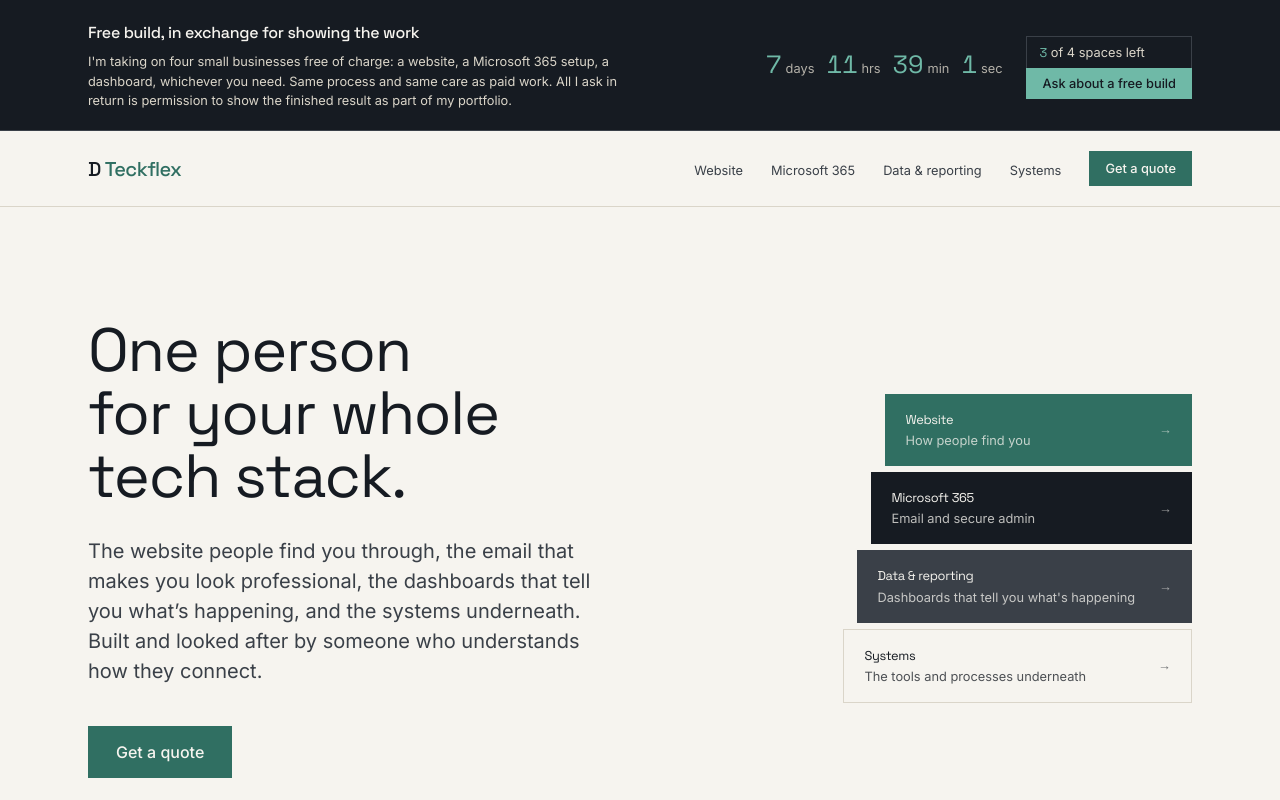
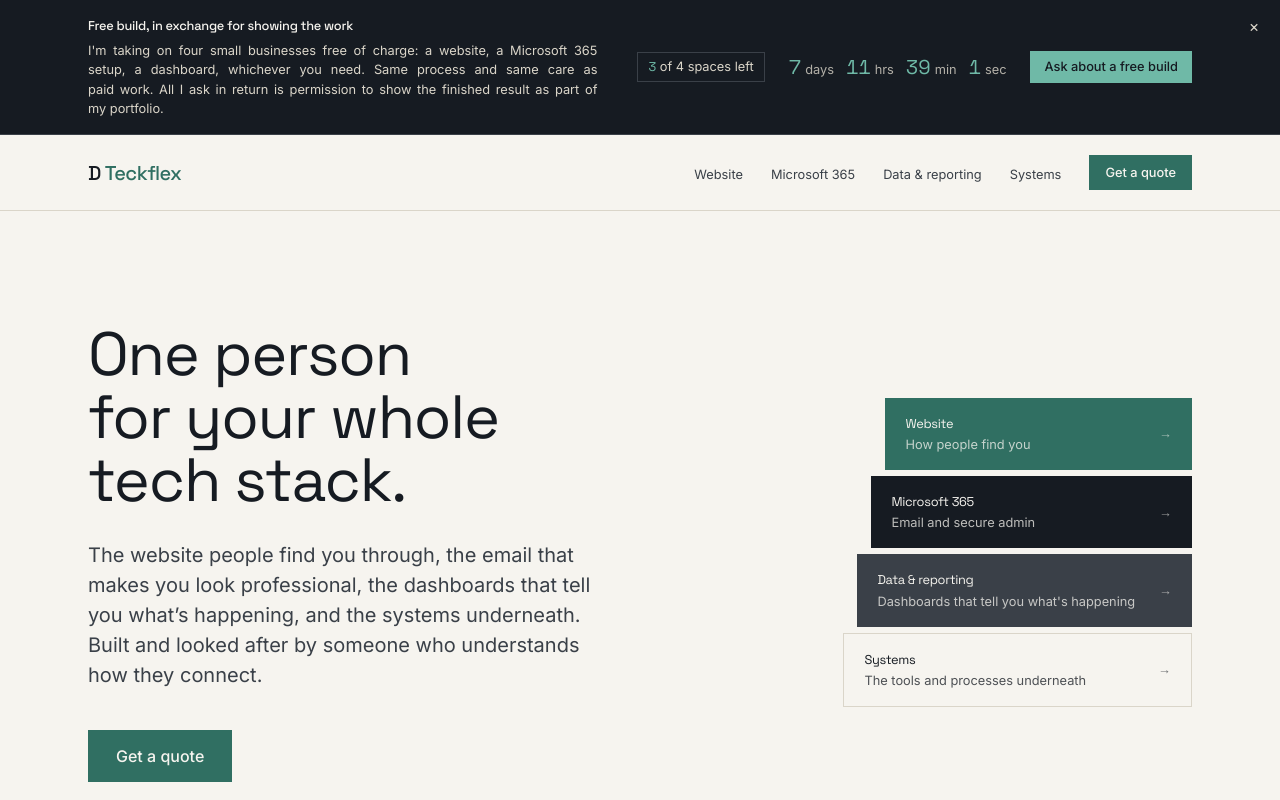
Before and after one commit to toriola5/d-teckflex, a Next.js app: page / in a window 1280 px wide. Shown: the top 800 px of the page. Built offline with nearby package versions, Linux system fonts and the light colour scheme.

Commit message:
Another positional change and a cancel button in the banner

```diff
--- a/src/components/FreeWorkBanner.tsx
+++ b/src/components/FreeWorkBanner.tsx
@@ -1,7 +1,7 @@
 "use client";
 
 import Link from "next/link";
-import { useEffect, useState } from "react";
+import { useEffect, useState, useSyncExternalStore } from "react";
 import {
   breakdown,
   deadlineLabel,
@@ -29,8 +29,56 @@ import {
   second: an announcement per second would make the page unusable with a screen
   reader, and the date is the useful information anyway.
 */
+
+/*
+  Dismissal, remembered per browser.
+
+  The key includes the deadline, so starting a new offer with a new date shows
+  the banner again to someone who dismissed the previous one. Without that,
+  one dismissal would silence every future offer forever.
+
+  Every localStorage call is wrapped: it throws outright in some privacy modes
+  rather than returning null, and a banner is not worth breaking a page for.
+*/
+const DISMISS_KEY = `dteckflex-offer-dismissed:${offer.endsAt}`;
+
+let listeners: Array<() => void> = [];
+
+function isDismissed(): boolean {
+  try {
+    return window.localStorage.getItem(DISMISS_KEY) === "1";
+  } catch {
+    return false;
+  }
+}
+
+function dismissOffer() {
+  try {
+    window.localStorage.setItem(DISMISS_KEY, "1");
+  } catch {
+    /* Storage unavailable. The banner still closes for this page view, it
+       just comes back on the next one. */
+  }
+  for (const listener of listeners) listener();
+}
+
+function subscribeDismissed(onChange: () => void) {
+  listeners.push(onChange);
+  return () => {
+    listeners = listeners.filter((listener) => listener !== onChange);
+  };
+}
+
 export default function FreeWorkBanner() {
   const [remaining, setRemaining] = useState<number | null>(null);
+
+  /* Server snapshot is always "not dismissed", so the markup matches on the
+     server and the browser corrects it without a hydration mismatch. */
+  const dismissed = useSyncExternalStore(
+    subscribeDismissed,
+    isDismissed,
+    () => false,
+  );
 
   useEffect(() => {
     const tick = () => setRemaining(msRemaining());
@@ -40,7 +88,7 @@ export default function FreeWorkBanner() {
   }, []);
 
   /* No spaces left is as much an end to the offer as the deadline is. */
-  if (!offer.enabled || !spotsOpen()) return null;
+  if (!offer.enabled || !spotsOpen() || dismissed) return null;
   /* null means not mounted yet, so keep the banner. Only a real, measured
      expiry removes it. */
   if (remaining !== null && remaining <= 0) return null;
@@ -50,23 +98,58 @@ export default function FreeWorkBanner() {
   return (
     <aside
       aria-labelledby="offer-heading"
-      className="border-b border-graphite bg-ink text-canvas"
+      className="relative border-b border-graphite bg-ink text-canvas"
     >
-      <div className="mx-auto flex max-w-6xl flex-col gap-4 px-6 py-5 lg:flex-row lg:items-center lg:gap-10">
-        <div className="lg:flex-1">
+      <button
+        type="button"
+        onClick={dismissOffer}
+        aria-label="Dismiss this offer"
+        className="absolute right-3 top-3 flex size-7 items-center justify-center text-hairline transition-colors hover:text-canvas focus-visible:outline-[#f6f4ef]"
+      >
+        <span aria-hidden="true" className="text-base leading-none">
+          &times;
+        </span>
+      </button>
+
+      <div className="mx-auto flex max-w-6xl flex-col gap-4 px-6 py-4 lg:flex-row lg:items-center lg:gap-10">
+        <div className="pr-8 lg:flex-1 lg:pr-0">
           <h2
             id="offer-heading"
-            className="font-display text-base font-medium text-canvas"
+            className="font-display text-sm font-medium text-canvas"
           >
             {offer.heading}
           </h2>
-          <p className="mt-1.5 max-w-[68ch] text-sm text-hairline">
+          {/* Justified, with hyphenation on. Justify without hyphens opens
+              large gaps between words on narrow columns. */}
+          <p className="mt-1.5 max-w-[68ch] hyphens-auto text-justify text-sm text-hairline">
             {offer.body}
           </p>
         </div>
 
-        <div className="flex flex-wrap items-center gap-x-6 gap-y-3">
-          <p className="text-sm text-hairline">
+        {/*
+          Mobile: spaces-left and the button share the top row, countdown on its
+          own row beneath. Desktop: spaces, countdown, button all inline.
+
+          Order classes do the rearranging, so each element exists once in the
+          DOM. The countdown takes w-full on mobile, which is what forces it
+          onto its own line rather than wrapping unpredictably.
+        */}
+        <div className="flex flex-wrap items-center justify-between gap-x-4 gap-y-3 lg:justify-start lg:gap-x-6">
+          <p className="order-1 border border-graphite px-2.5 py-1 text-sm text-hairline">
+            <span className="font-display text-accent-on-ink">
+              {offer.places.remaining}
+            </span>{" "}
+            of {offer.places.total} spaces left
+          </p>
+
+          <Link
+            href={offer.ctaHref}
+            className="order-2 bg-accent-on-ink px-3.5 py-1.5 text-sm font-medium text-ink transition-opacity hover:opacity-90 focus-visible:outline-[#f6f4ef] lg:order-3"
+          >
+            {offer.ctaLabel}
+          </Link>
+
+          <p className="order-3 w-full text-sm text-hairline lg:order-2 lg:w-auto">
             <span className="sr-only">
               {spotsLabel()}. This offer closes on {deadlineLabel()}.
             </span>
@@ -79,21 +162,6 @@ export default function FreeWorkBanner() {
               </span>
             )}
           </p>
-          <div>
-            <p className="border border-graphite px-3 py-1.5 text-sm text-hairline">
-              <span className="font-display text-accent-on-ink">
-                {offer.places.remaining}
-              </span>{" "}
-              of {offer.places.total} spaces left
-            </p>
-
-            <Link
-              href={offer.ctaHref}
-              className="bg-accent-on-ink px-4 py-2 text-sm font-medium text-ink transition-opacity hover:opacity-90 focus-visible:outline-[#f6f4ef]"
-            >
-              {offer.ctaLabel}
-            </Link>
-          </div>
         </div>
       </div>
     </aside>
@@ -103,7 +171,7 @@ export default function FreeWorkBanner() {
 function Unit({ value, label }: { value: number; label: string }) {
   return (
     <span className="flex items-baseline gap-1">
-      <span className="font-display text-xl tabular-nums text-accent-on-ink">
+      <span className="font-display text-lg tabular-nums text-accent-on-ink">
         {value}
       </span>
       {/* hairline, not muted: muted is tuned for the canvas and only
```
